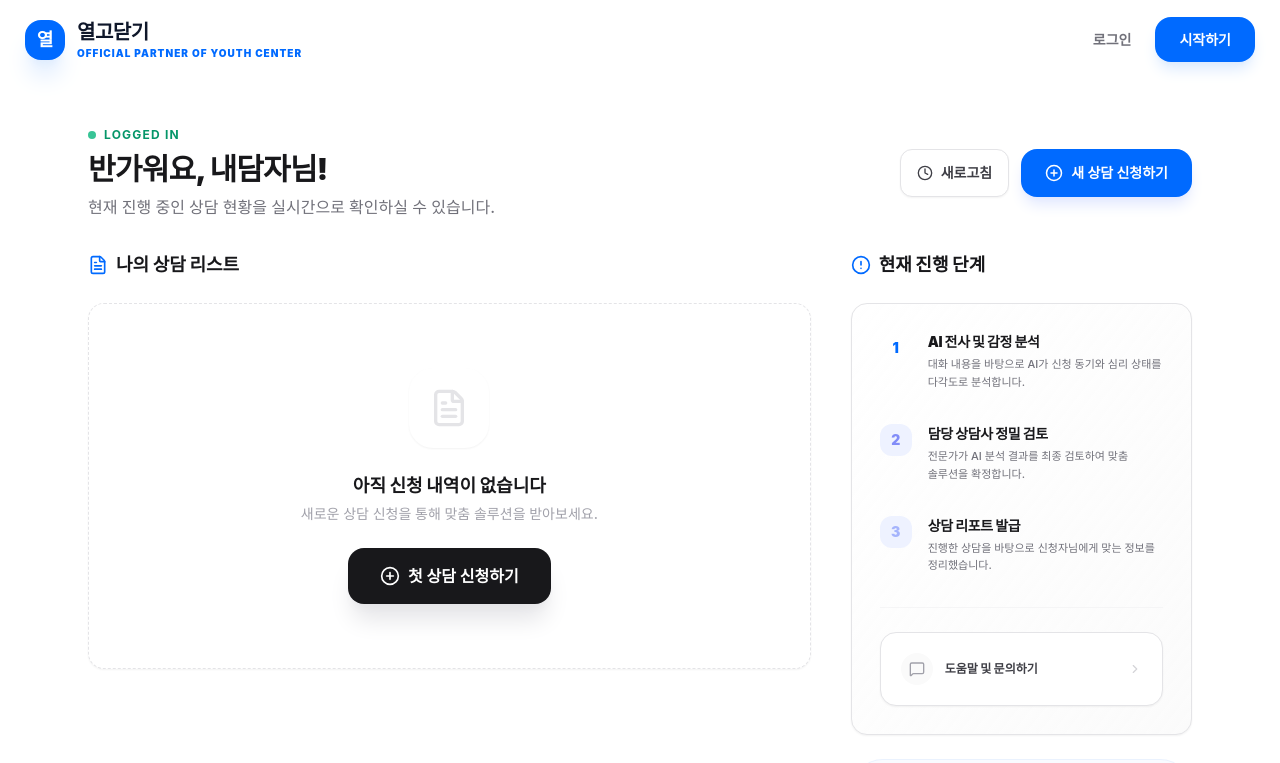
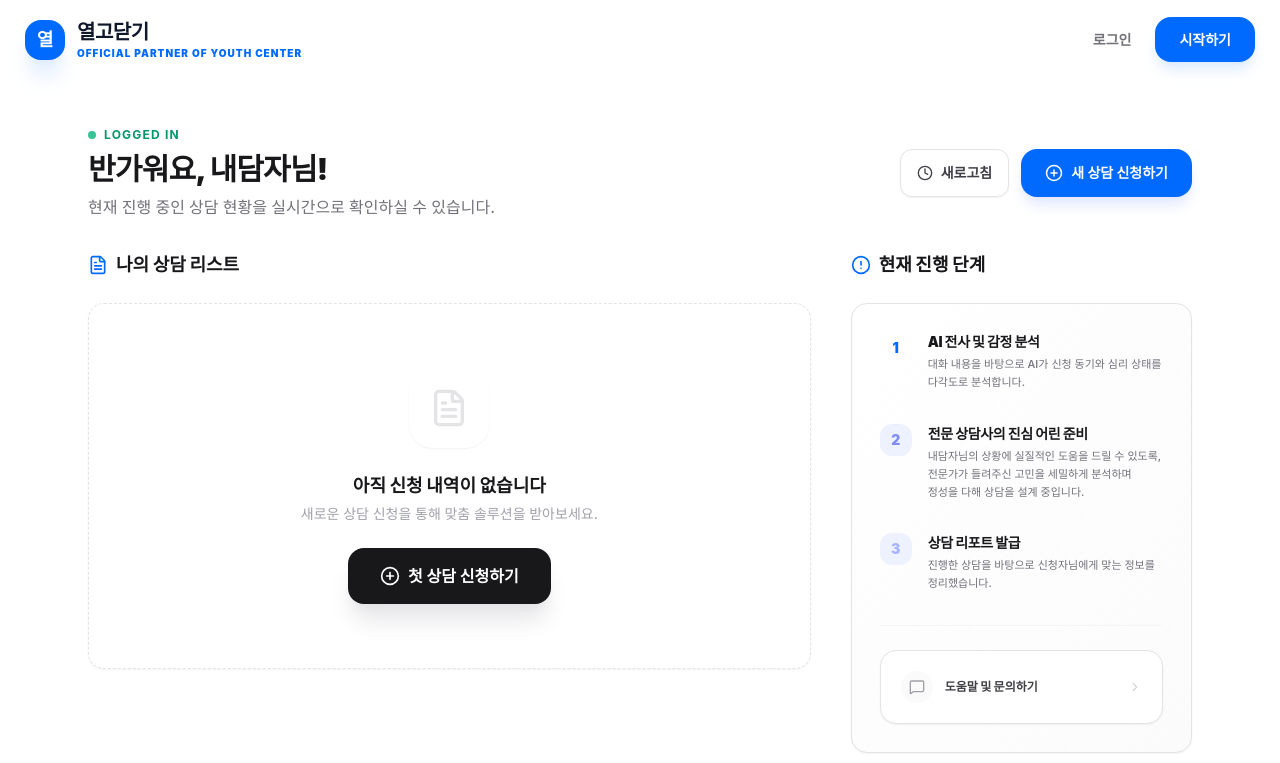
Before and after one commit to dodohanwdy-cyber/dodotest, a Next.js app: page /client/dashboard in a window 1280 px wide. Shown: the top 763 px of the page. Built offline with nearby package versions, Linux system fonts and the light colour scheme; a web font is replaced by a local one.

Commit message:
docs: 대시보드 진행 단계 Step 02 문구 수정 (상담사 정성 강조)

```diff
--- a/src/app/client/dashboard/page.tsx
+++ b/src/app/client/dashboard/page.tsx
@@ -414,8 +414,8 @@ export default function ClientDashboard() {
             <div className={`relative pl-12 transition-all duration-300 ${activeStep === 2 ? 'opacity-100 translate-x-1' : activeStep !== null ? 'opacity-30 grayscale' : 'opacity-100'}`}>
               <div className={`absolute left-0 top-0 w-8 h-8 rounded-xl flex items-center justify-center font-black text-sm transition-all ${activeStep === 2 ? 'bg-indigo-400 text-white scale-110 shadow-lg shadow-indigo-400/20' : 'bg-indigo-50 text-indigo-400'}`}>2</div>
               <div>
-                <h4 className={`text-sm font-black tracking-tight transition-colors ${activeStep === 2 ? 'text-indigo-600' : 'text-zinc-900'}`}>담당 상담사 정밀 검토</h4>
-                <p className="text-[11px] text-zinc-500 mt-1 font-medium leading-relaxed">전문가가 AI 분석 결과를 최종 검토하여 맞춤 솔루션을 확정합니다.</p>
+                <h4 className={`text-sm font-black tracking-tight transition-colors ${activeStep === 2 ? 'text-indigo-600' : 'text-zinc-900'}`}>전문 상담사의 진심 어린 준비</h4>
+                <p className="text-[11px] text-zinc-500 mt-1 font-medium leading-relaxed">내담자님의 상황에 실질적인 도움을 드릴 수 있도록, 전문가가 들려주신 고민을 세밀하게 분석하며 정성을 다해 상담을 설계 중입니다.</p>
               </div>
             </div>
 
```
